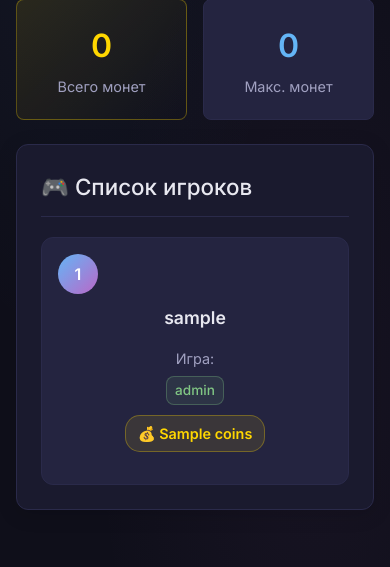
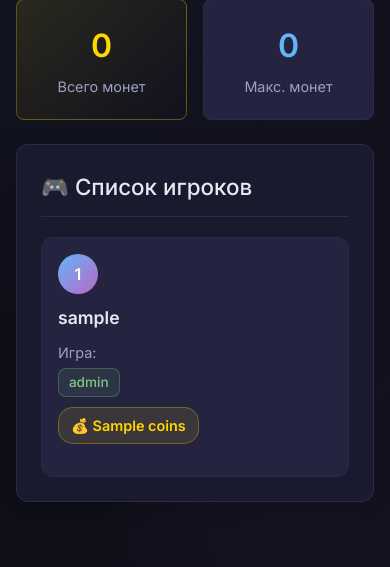
Before and after one commit to MrNerin/cyberpunk_tasks, a Flask app: template templates/users.html in a window 390 px wide. Shown: the part 337-904 px from the top of the page. Run offline with Flask 3, Linux system fonts and the light colour scheme; the template is opened without the code that fills it: most values are stand-ins (such as "Sample title", 1, 10 or a date in 2020).

Commit message:
update 2.2.4

```diff
--- a/app.py
+++ b/app.py
@@ -638,42 +638,32 @@ def admin_update_coins():
     return redirect(url_for('admin'))
 
 
-@app.route('/admin/update_role', methods=['POST'])
-def admin_update_role():
+@app.route('/admin/update_game', methods=['POST'])
+def admin_update_game():
     if 'username' not in session or session.get('role') != 'admin':
         return "Доступ запрещен", 403
 
     username = request.form.get('username')
-    new_role = request.form.get('role', '').strip()
+    game = request.form.get('game', '').strip()
 
     if username:
         try:
-            # Ограничиваем длину роли до 20 символов
-            if len(new_role) > 20:
-                new_role = new_role[:20]
-
-            # Если поле пустое, устанавливаем роль 'user'
-            if not new_role:
-                new_role = 'user'
-
-            # Обновляем роль пользователя
+            # Обновляем игру пользователя
             if db.is_connected:
                 cur = db.conn.cursor()
-                cur.execute("UPDATE users SET role = %s WHERE username = %s", (new_role, username))
+                cur.execute("UPDATE users SET role = %s WHERE username = %s", (game, username))
                 db.conn.commit()
                 cur.close()
             else:
                 if username in db.in_memory_storage['users']:
-                    db.in_memory_storage['users'][username]['role'] = new_role
+                    db.in_memory_storage['users'][username]['role'] = game
 
             # Обновляем сессию если это текущий пользователь
             if session.get('username') == username:
-                session['role'] = new_role
-
-            print(f"✅ Роль пользователя {username} обновлена на: {new_role}")
+                session['role'] = game
 
         except Exception as e:
-            print(f"❌ Ошибка обновления роли: {e}")
+            print(f"Ошибка обновления игры: {e}")
 
     return redirect(url_for('admin'))
 
--- a/templates/users.html
+++ b/templates/users.html
@@ -130,9 +130,7 @@
                                 {% if user_data.role and user_data.role != 'user' and user_data.role != 'admin' %}
                                 <div class="user-game-info">
                                     <span class="game-label">Игра:</span>
-                                    <div class="game-name-container">
-                                        <span class="game-name">{{ user_data.role }}</span>
-                                    </div>
+                                    <div class="game-name-full">{{ user_data.role }}</div>
                                 </div>
                                 {% endif %}
                             </div>
@@ -173,7 +171,7 @@
     <style>
         .users-grid {
             display: grid;
-            grid-template-columns: repeat(auto-fill, minmax(380px, 1fr));
+            grid-template-columns: repeat(auto-fill, minmax(350px, 1fr));
             gap: 20px;
         }
 
@@ -183,8 +181,6 @@
             border-radius: 12px;
             padding: 20px;
             transition: all 0.3s ease;
-            display: flex;
-            flex-direction: column;
         }
 
         .user-card.current-user {
@@ -202,7 +198,6 @@
             align-items: flex-start;
             gap: 16px;
             margin-bottom: 16px;
-            flex: 1;
         }
 
         .user-avatar-medium {
@@ -221,14 +216,14 @@
 
         .user-main-info {
             flex: 1;
-            min-width: 0; /* Важно для правильного обрезания текста */
+            min-width: 0; /* Для правильного обрезания длинного текста */
         }
 
         .username {
             display: flex;
             align-items: center;
             gap: 8px;
-            margin: 0 0 12px 0;
+            margin: 0 0 8px 0;
             color: var(--text-primary);
             font-size: 1.2em;
             flex-wrap: wrap;
@@ -249,7 +244,7 @@
             align-items: flex-start;
             gap: 8px;
             margin-top: 8px;
-            width: 100%;
+            flex-wrap: wrap;
         }
 
         .game-label {
@@ -260,12 +255,7 @@
             margin-top: 2px;
         }
 
-        .game-name-container {
-            flex: 1;
-            min-width: 0; /* Критически важно для переноса текста */
-        }
-
-        .game-name {
+        .game-name-full {
             color: var(--text-success);
             font-weight: 500;
             font-size: 0.9em;
@@ -273,12 +263,12 @@
             padding: 6px 10px;
             border-radius: 8px;
             border: 1px solid rgba(129, 199, 132, 0.3);
-            word-wrap: break-word;
             word-break: break-word;
             overflow-wrap: break-word;
-            display: inline-block;
-            max-width: 100%;
+            white-space: normal;
             line-height: 1.4;
+            flex: 1;
+            min-width: 0;
         }
 
         .user-coins-display {
@@ -291,7 +281,6 @@
             font-size: 0.9em;
             white-space: nowrap;
             flex-shrink: 0;
-            align-self: flex-start;
         }
 
         .user-admin-actions {
@@ -345,23 +334,22 @@
 
             .user-main-info {
                 text-align: center;
-                width: 100%;
             }
 
             .user-game-info {
                 justify-content: center;
                 text-align: center;
                 flex-direction: column;
-                gap: 6px;
+                gap: 4px;
             }
 
             .game-label {
-                align-self: center;
+                margin-top: 0;
             }
 
-            .game-name-container {
+            .game-name-full {
+                text-align: center;
                 width: 100%;
-                text-align: center;
             }
 
             .game-input-group {
@@ -375,10 +363,6 @@
 
             .username {
                 justify-content: center;
-            }
-
-            .user-coins-display {
-                align-self: center;
             }
         }
 
@@ -401,25 +385,9 @@
                 font-size: 1.1em;
             }
 
-            .game-name {
+            .game-name-full {
                 font-size: 0.85em;
                 padding: 4px 8px;
-            }
-        }
-
-        /* Специальные стили для очень длинных названий игр */
-        @media (max-width: 360px) {
-            .users-grid {
-                grid-template-columns: 1fr;
-            }
-
-            .user-card {
-                padding: 12px;
-            }
-
-            .game-name {
-                font-size: 0.8em;
-                padding: 3px 6px;
             }
         }
     </style>
```
